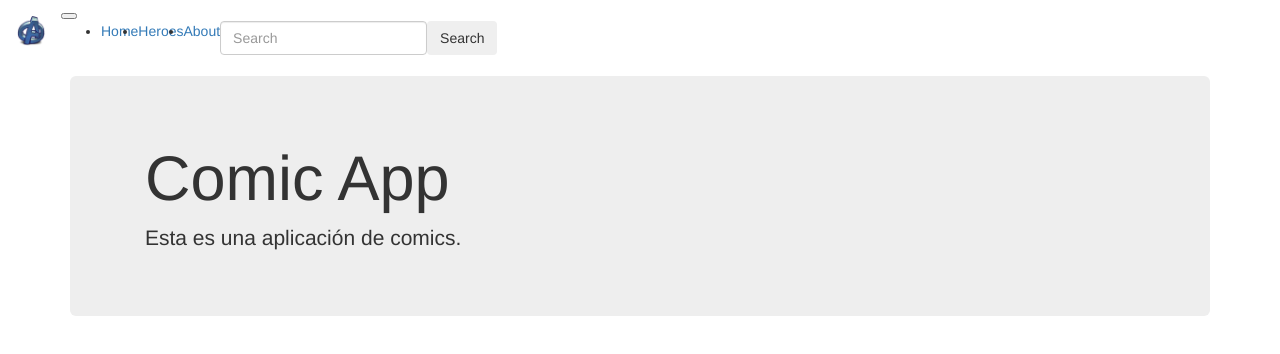
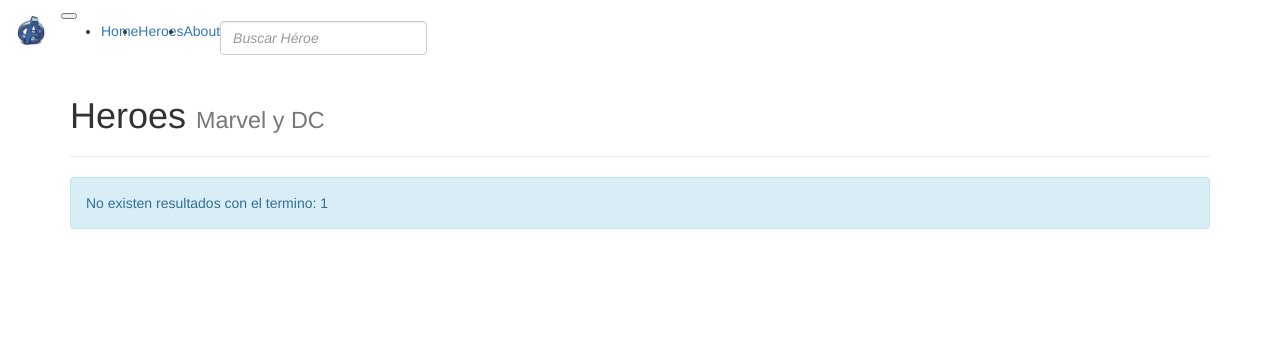
Before and after one commit to juansparisci/Angular, an Angular app in the folder 2. SPA/: page /heroes/1 in a window 1280 px wide. Before the commit this address led to /home. Shown: the top 354 px of the page. Built offline with nearby package versions, Linux system fonts and the light colour scheme.

Commit message:
Tarea practica 2 + plus clase 61

```diff
--- a/2. SPA/src/app/app.routes.ts
+++ b/2. SPA/src/app/app.routes.ts
@@ -8,6 +8,7 @@ const APP_ROUTES: Routes = [
   { path: 'home', component: HomeComponent },
   { path: 'about', component: AboutComponent },
   { path: 'heroes', component: HeroesComponent },
+  { path: 'heroes/:termino', component: HeroesComponent },
   { path: 'heroe/:id', component: HeroeComponent },
   { path: '**', pathMatch: 'full', redirectTo: 'home' }
 ];
--- a/2. SPA/src/app/components/heroe/heroe.component.html
+++ b/2. SPA/src/app/components/heroe/heroe.component.html
@@ -1,4 +1,4 @@
-<h1 class="animated fadeIn">{{ heroe.nombre }} <small>{{heroe.aparicion}}</small></h1>
+<h1 class="animated fadeIn">{{ heroe.nombre | uppercase }} <small>({{ heroe.aparicion | date:'y'}})</small></h1>
 <hr>
 <div class="row animated fadeIn fast">
   <div class="col-md-4">
--- a/2. SPA/src/app/components/heroes/heroes.component.html
+++ b/2. SPA/src/app/components/heroes/heroes.component.html
@@ -1,13 +1,21 @@
 <h1>Heroes <small>Marvel y DC</small></h1>
 <hr>
+<div *ngIf="termino && heroes.length==0" class="row">
+  <div class="col-md-12">
+    <div class="alert alert-info" role="alert">
+      No existen resultados con el termino: {{termino}}
+    </div>
+  </div>
+</div>
+<h2 *ngIf="(termino && termino.length>0 )&& heroes.length>0">Resultado de la busqueda: <small>{{termino}}</small></h2>
 <div class="card-columns">
-  <div class="card animated fadeIn fast" *ngFor="let heroe of heroes; let i = index">
+  <div class="card animated fadeIn fast" *ngFor="let heroe of heroes">
     <img class="card-img-top" [src]="heroe.img" [alt]="heroe.nombre">
     <div class="card-body">
       <h4 class="card-title">{{ heroe.nombre }}</h4>
       <p class="card-text">{{ heroe.bio }}</p>
       <p class="card-text"><small class="text-muted">{{ heroe.aparicion }}</small></p>
-      <button (click)="verHeroe(i)" type="button" class="btn btn-outline-primary btn-block">
+      <button (click)="verHeroe(heroe.id)" type="button" class="btn btn-outline-primary btn-block">
         Ver Más...
       </button>
       <!-- <a [routerLink]="['/heroe',i]" class="btn btn-outline-primary">Ver más link</a> -->
--- a/2. SPA/src/app/components/heroes/heroes.component.ts
+++ b/2. SPA/src/app/components/heroes/heroes.component.ts
@@ -1,6 +1,6 @@
 import { Component, OnInit } from '@angular/core';
 import {HeroesService,Heroe} from '../../servicios/heroes.service';
-import {Router} from '@angular/router';
+import {Router, ActivatedRoute} from '@angular/router';
 @Component({
   selector: 'app-heroes',
   templateUrl: './heroes.component.html',
@@ -8,16 +8,26 @@ import {Router} from '@angular/router';
 })
 export class HeroesComponent implements OnInit {
 heroes:Heroe[]=[];
+termino:string;
   constructor(private _heroesService:HeroesService,
-              private router:Router) {
+              private router:Router,
+              private activatedRoute:ActivatedRoute) {
   }
 
   ngOnInit() {
-    this.heroes=this._heroesService.getHeroes();
-  }
-  verHeroe(idx:number)
+     this.activatedRoute.params.subscribe(params=>{
+        this.termino = params['termino'];
+      //  console.log(params['termino']);
+       if(params['termino']){
+         this.heroes = this._heroesService.buscarHeroes(params['termino']);
+       }else{
+           this.heroes = this._heroesService.getHeroes();
+       }
+     });
+   }
+  verHeroe(id:number)
   {
-      this.router.navigate( ['/heroe',idx] );
+      this.router.navigate( ['/heroe',id] );
   }
 
 }
--- a/2. SPA/src/app/components/shared/navbar/navbar.component.html
+++ b/2. SPA/src/app/components/shared/navbar/navbar.component.html
@@ -18,9 +18,10 @@
         <a class="nav-link" [routerLink]="['about']">About</a>
       </li>
     </ul>
-    <form class="form-inline my-2 my-lg-0">
-      <input class="form-control mr-sm-2" type="text" placeholder="Search" aria-label="Search">
-      <button class="btn btn-outline-primary my-2 my-sm-0" type="submit">Search</button>
+    <form class="form-inline my-2 my-lg-0" onsubmit="return false">
+      <input class="form-control mr-sm-2" type="text" placeholder="Buscar Héroe" aria-label="Buscar Héroe"
+            (keyup)="buscarHeroe(buscarTexto.value)" #buscarTexto>
+      <!-- <button (click)="buscarHeroe(buscarTexto.value)" class="btn btn-outline-primary my-2 my-sm-0" type="button">Buscar</button> -->
     </form>
   </div>
 </nav>
--- a/2. SPA/src/app/components/shared/navbar/navbar.component.ts
+++ b/2. SPA/src/app/components/shared/navbar/navbar.component.ts
@@ -1,4 +1,6 @@
 import { Component, OnInit } from '@angular/core';
+import {HeroesService,Heroe} from '../../../servicios/heroes.service';
+import {Router} from '@angular/router';
 
 @Component({
   selector: 'app-navbar',
@@ -6,9 +8,12 @@ import { Component, OnInit } from '@angular/core';
 })
 export class NavbarComponent implements OnInit {
 
-  constructor() { }
+  constructor(private router:Router) { }
 
   ngOnInit() {
   }
 
+  buscarHeroe(termino:string) {
+    this.router.navigate(['/heroes',termino]);
+  }
 }
--- a/2. SPA/src/app/servicios/heroes.service.ts
+++ b/2. SPA/src/app/servicios/heroes.service.ts
@@ -4,6 +4,7 @@ import { Injectable } from '@angular/core';
 export class HeroesService {
   private heroes:Heroe[]=[
     {
+      id:1,
       nombre: "Aquaman",
       bio: "El poder más reconocido de Aquaman es la capacidad telepática para comunicarse con la vida marina, la cual puede convocar a grandes distancias.",
       img: "assets/img/aquaman.png",
@@ -11,6 +12,7 @@ export class HeroesService {
       casa:"DC"
     },
     {
+      id:2,
       nombre: "Batman",
       bio: "Los rasgos principales de Batman se resumen en «destreza física, habilidades deductivas y obsesión». La mayor parte de las características básicas de los cómics han variado por las diferentes interpretaciones que le han dado al personaje.",
       img: "assets/img/batman.png",
@@ -18,6 +20,7 @@ export class HeroesService {
       casa:"DC"
     },
     {
+      id:3,
       nombre: "Daredevil",
       bio: "Al haber perdido la vista, los cuatro sentidos restantes de Daredevil fueron aumentados por la radiación a niveles superhumanos, en el accidente que tuvo cuando era niño. A pesar de su ceguera, puede \"ver\" a través de un \"sexto sentido\" que le sirve como un radar similar al de los murciélagos.",
       img: "assets/img/daredevil.png",
@@ -25,6 +28,7 @@ export class HeroesService {
       casa: "Marvel"
     },
     {
+      id:4,
       nombre: "Hulk",
       bio: "Su principal poder es su capacidad de aumentar su fuerza hasta niveles prácticamente ilimitados a la vez que aumenta su furia. Dependiendo de qué personalidad de Hulk esté al mando en ese momento (el Hulk Banner es el más débil, pero lo compensa con su inteligencia).",
       img: "assets/img/hulk.png",
@@ -32,6 +36,7 @@ export class HeroesService {
       casa:"Marvel"
     },
     {
+      id:5,
       nombre: "Linterna Verde",
       bio: "Poseedor del anillo de poder que posee la capacidad de crear manifestaciones de luz sólida mediante la utilización del pensamiento. Es alimentado por la Llama Verde (revisada por escritores posteriores como un poder místico llamado Starheart), una llama mágica contenida en dentro de un orbe (el orbe era en realidad un meteorito verde de metal que cayó a la Tierra, el cual encontró un fabricante de lámparas llamado Chang)",
       img: "assets/img/linterna-verde.png",
@@ -39,6 +44,7 @@ export class HeroesService {
       casa: "DC"
     },
     {
+      id:6,
       nombre: "Spider-Man",
       bio: "Tras ser mordido por una araña radiactiva, obtuvo los siguientes poderes sobrehumanos, una gran fuerza, agilidad, poder trepar por paredes. La fuerza de Spider-Man le permite levantar 10 toneladas o más. Gracias a esta gran fuerza Spider-Man puede realizar saltos íncreibles. Un \"sentido arácnido\", que le permite saber si un peligro se cierne sobre él, antes de que suceda. En ocasiones este puede llevar a Spider-Man al origen del peligro.",
       img: "assets/img/spiderman.png",
@@ -46,6 +52,7 @@ export class HeroesService {
       casa: "Marvel"
     },
     {
+      id:7,
       nombre: "Wolverine",
       bio: "En el universo ficticio de Marvel, Wolverine posee poderes regenerativos que pueden curar cualquier herida, por mortal que ésta sea, además ese mismo poder hace que sea inmune a cualquier enfermedad existente en la Tierra y algunas extraterrestres . Posee también una fuerza sobrehumana, que si bien no se compara con la de otros superhéroes como Hulk, sí sobrepasa la de cualquier humano.",
       img: "assets/img/wolverine.png",
@@ -58,12 +65,28 @@ export class HeroesService {
   {
     return this.heroes;
   }
-  getHeroe(idx:string):Heroe
+  getHeroe(id:string):Heroe
   {
-    return this.heroes[idx];
+    return  this.heroes.find(x=>x.id== parseInt(id));
+  }
+  buscarHeroes(termino:string):Heroe[]
+  {
+    let heroesArray:Heroe[]=[];
+    termino=termino.toLowerCase();
+    for(let heroe of this.heroes)
+    {
+      let nombre = heroe.nombre.toLowerCase();
+      if(nombre.indexOf(termino)>=0)
+      {
+        heroesArray.push(heroe);
+      }
+    }
+    return heroesArray;
+
   }
 }
 export interface Heroe{
+  id:number;
   nombre:string;
   bio:string;
   img:string;
--- a/2. SPA/src/styles.css
+++ b/2. SPA/src/styles.css
@@ -1,5 +1,17 @@
 body{
   padding-bottom: 50px;
+}
+::-webkit-input-placeholder {
+   font-style: italic;
+}
+:-moz-placeholder {
+   font-style: italic;
+}
+::-moz-placeholder {
+   font-style: italic;
+}
+:-ms-input-placeholder {
+   font-style: italic;
 }
 
 .main-container{
```
